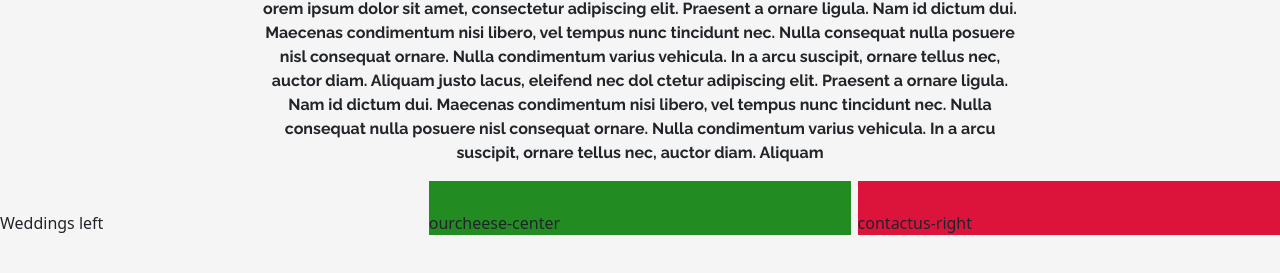
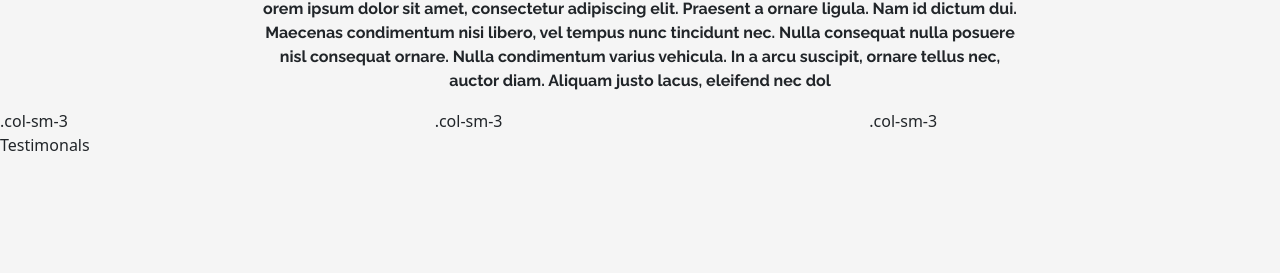
Before and after one commit to nddpj00/cheezebo-milestone1, a plain HTML site: page index.html in a window 1280 px wide. Shown: the part 665-938 px from the top of the page. After the commit the page ends 822 px from the top, so only its background shows below. Drawn offline with nearby package versions, Linux system fonts and the light colour scheme.

Commit message:
About us section will be added and bootstrap grid introduced, ready for images and links to added next

```diff
--- a/assets/css/style.css
+++ b/assets/css/style.css
@@ -96,12 +96,15 @@ body{
 
 .about-us h2{
 
+}
 
-}
+
+
+
 
 /*---------------------------------------------Our-services*/
 
-#our-services{
+/*#our-services{
     height: 600px;
 }
 
@@ -130,4 +133,4 @@ body{
     margin: 0 auto;
     background-color: forestgreen;
 
-}
+} ---/*
--- a/index.html
+++ b/index.html
@@ -68,23 +68,21 @@
             orem ipsum dolor sit amet, consectetur adipiscing elit. Praesent a ornare ligula. Nam id dictum dui.
             Maecenas condimentum nisi libero, vel tempus nunc tincidunt nec. Nulla consequat nulla posuere nisl consequat ornare.
             Nulla condimentum varius vehicula. In a arcu suscipit, ornare tellus nec, auctor diam. Aliquam justo lacus, eleifend nec dol
-            ctetur adipiscing elit. Praesent a ornare ligula. Nam id dictum dui.
-            Maecenas condimentum nisi libero, vel tempus nunc tincidunt nec. Nulla consequat nulla posuere nisl consequat ornare.
-            Nulla condimentum varius vehicula. In a arcu suscipit, ornare tellus nec, auctor diam. Aliquam
+
 
         </p>
         </section>
 
-      <section id="our-services">
-
-            <div id="weddings-services">Weddings left</div>
-
-            <div id="contact-us-services">contactus-right</div>
-
-            <div id="our-cheese-services">ourcheese-center</div>
+      <section class="our-services">
 
 
+        <div class="row">
 
+          <div class="col-sm-4">.col-sm-3</div>
+          <div class="col-sm-4">.col-sm-3</div>
+          <div class="col-sm-4">.col-sm-3</div>
+
+        </div>
 
       </section>
 
```
